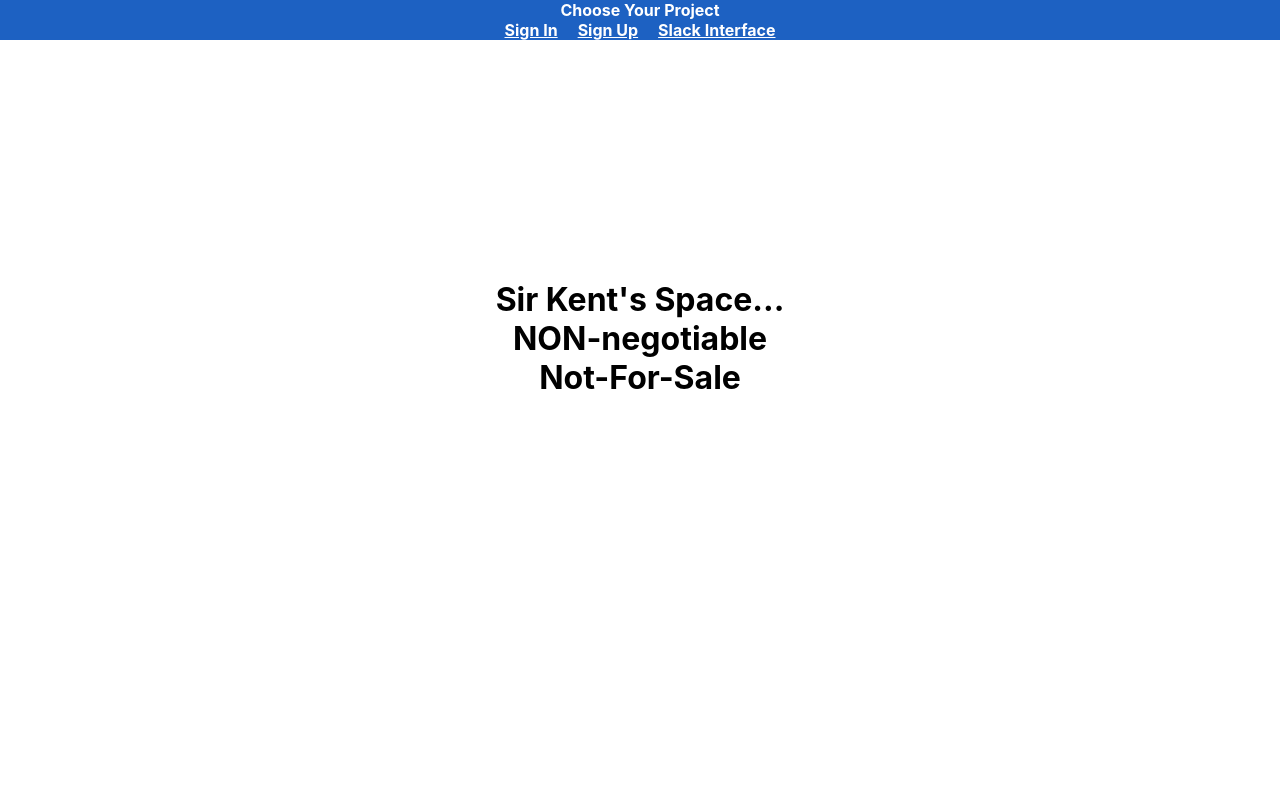
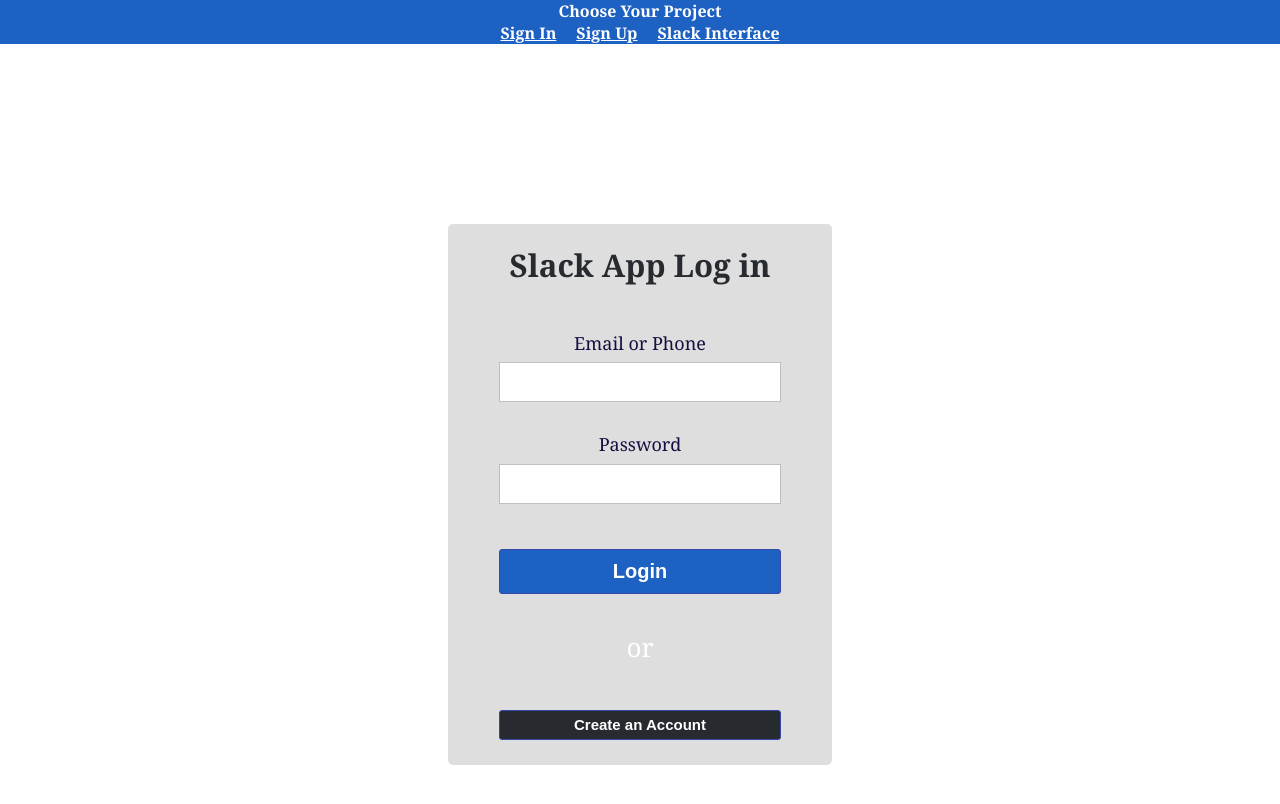
Before and after one commit to thomybanez/slackapp, a React (Create React App) app: page /signin in a window 1280 px wide. Shown: the top 804 px of the page. Built offline with nearby package versions, Linux system fonts and the light colour scheme.

Commit message:
Edited Login Page To Create Similarity to Sign Up Page

```diff
--- a/src/ProjectMain.js
+++ b/src/ProjectMain.js
@@ -2,8 +2,8 @@
 import { BrowserRouter, Routes, Route } from "react-router-dom";
 import { Link } from "react-router-dom"
 import SlackInterface from "./pages/SlackInterface";
-import SignUp from "./js-component/SignUp"
-import SignIn from "./pages/SignIn";
+import SignUp from "./pages/SignUp"
+import Login from "./pages/Login";
 
 const ProjectMain = () => {
     return(
@@ -25,7 +25,7 @@
                 <Routes>
                     <Route path="signup" element={< SignUp />}>SignUp</Route>
                     <Route path="slackinterface" element={ < SlackInterface />}>Slack Interface</Route>
-                    <Route path="signin" element={<SignIn />}>Sign In</Route>
+                    <Route path="signin" element={< Login />}>Sign In</Route>
                 </Routes>
         </div>
         </BrowserRouter>
--- a/src/pages/Login.css
+++ b/src/js-component/css/login.css
@@ -2,29 +2,36 @@
     text-align: center;
   }
 
-  *{
+.App-header{
+    background-color: white;
+}
+
+*{
       padding: 0;
       margin: 0;
-  }
+      box-sizing: border-box;
+}
+
   body{
       background-size: cover;
       align-items: center;
       justify-content: center;
       display: flex;
-      font-family: sans-serif;
+      font-family: Cambria, Cochin, Georgia, Times, 'Times New Roman', serif;
     background: rgb(29,97,194);
   }
+
   .container{
       position: relative;
       margin-top: 100px;
-      width: 450px;
+      width: 30vw;
       height: auto;
       background: #dedede;
       border-radius: 5px;
   }
   .label{
       padding: 20px 50px;
-      font-size: 35px;
+      font-size: 1.2em;
       font-weight: bold;
       color: rgb(39, 43, 48);
   }
@@ -38,7 +45,7 @@
   }
   .login_form input{
       height: 40px;
-      width: 350px;
+      width: 22vw;
       padding: 0 5px;
       font-size: 18px;
       outline: none;
@@ -51,7 +58,7 @@
   .login{
       margin: 45px 0 5px 0;
       height: 45px;
-      width: 365px;
+      width: 22vw;
       font-size: 20px;
       color: white;
       outline: none;
@@ -83,7 +90,7 @@
   .create {
       margin: 45px 0 5px 0;
       height: 30px;
-      width: 365px;
+      width: 22vw;
       font-size: 15px;
       color: white;
       outline: none;
--- a/src/js-component/css/signup.css
+++ b/src/js-component/css/signup.css
@@ -41,6 +41,7 @@
     width: 70vw;
     display: flex;
     align-items: center;
+    background-color: white;
 }
 
 .main-right-content{
@@ -49,6 +50,7 @@
     border-radius: 10px;
     padding: 30px;
     margin-left: 8vw;
+    border: 2px solid white;
 }
 
 .main-right-content-title{
--- a/src/pages/Login.js
+++ b/src/pages/Login.js
@@ -1,23 +1,9 @@
-import './App.css';
+import '../js-component/css/login.css';
 
-function App() {
+function Login() {
   return (
     <div className="App">
       <header className="App-header">
-        {/* <img src={logo} className="App-logo" alt="logo" />
-        <p>
-          Edit <code>src/App.js</code> and save to reload.
-        </p>
-        <a
-          className="App-link"
-          href="https://reactjs.org"
-          target="_blank"
-          rel="noopener noreferrer"
-        >
-          Learn React Kent
-        </a> */}
-
-        <div>
           <div className="container">
             <h1 className="label">Slack App Log in</h1>
             <form className="login_form" action="#" target='_blank' method="post" name="form" onsubmit="return validated()">
@@ -26,7 +12,7 @@
 
               <div id="email_error">Please fill up your Email or Phone</div>
               <div className="font font2">Password</div>
-              <input type="password" name="password" />
+              <input className='input' type="password" name="password" />
 
               <div id="pass_error">Please fill up your Password</div>
 
@@ -35,10 +21,10 @@
               <button className="create">Create an Account</button>
             </form>
           </div>
-        </div>
+
       </header>
     </div>
   );
 }
 
-export default App;
+export default Login;
--- a/src/js-component/SignUp.js
+++ b/src/pages/SignUp.js
@@ -1,6 +1,6 @@
 import React , { useState } from 'react'
 import '../js-component/css/signup.css'
-import SignUpComplete from './SignUpComplete';
+import SignUpComplete from '../js-component/SignUpComplete';
 
 
 const SignUp = () =>{
```
